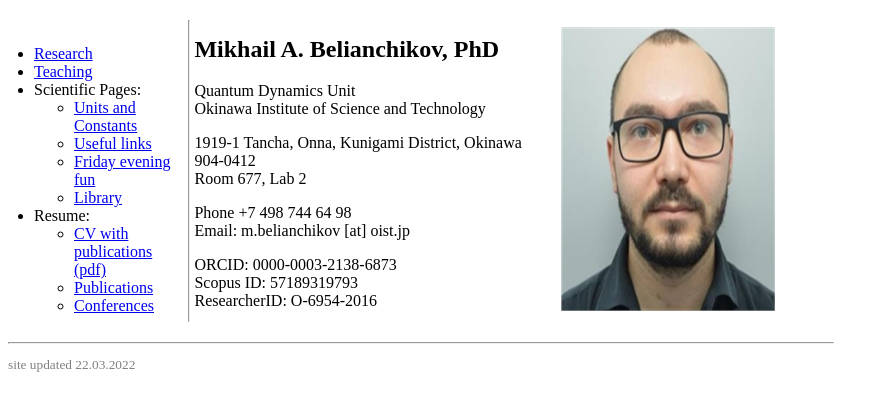
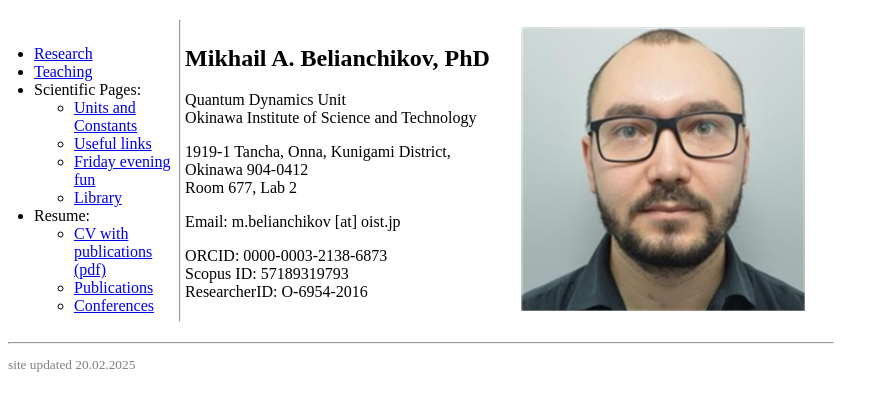
Before and after one commit to mbelianchikov/mbelianchikov.github.io, a plain HTML site: page index.html in a window 1280 px wide. Shown: the whole page, without its empty margins (0-889 px from the left). Drawn offline with Linux system fonts and the light colour scheme.

Commit message:
update index

```diff
--- a/index.html
+++ b/index.html
@@ -33,14 +33,13 @@
           </td>
           <td>
             <hr style="width: 0px; color: white; height: 300px;"></td>
-          <td style="width: 500px;">
+          <td style="width: 600px;">
             <h2>Mikhail A. Belianchikov, PhD</h2>
             <p>Quantum Dynamics Unit <br>
               Okinawa Institute of Science and Technology</p>
             <p>1919-1 Tancha, Onna, Kunigami District, Okinawa 904-0412 <br>
               Room 677, Lab 2</p>
-            <p>Phone +7 498 744 64 98 <br>
-              Email: m.belianchikov [at] oist.jp</p>
+            <p>Email: m.belianchikov [at] oist.jp</p>
             <p>ORCID: 0000-0003-2138-6873<br>
               Scopus ID: 57189319793<br>
               ResearcherID: O-6954-2016 </p>
@@ -49,14 +48,14 @@
           </td>
           <td style="width: 270.517px;"><img src="photo2.jpg" alt="" title="photo"
 
-              style="width: 214px; height: 284px;"><br>
+              style="width: 284px; height: 284px;"><br>
           </td>
         </tr>
       </tbody>
     </table>
     <hr style="width: 824px; color: white; height: 0px; margin-left: 0px;">
     <div style="color:gray; font-size: smaller">
-      <p> site updated 22.03.2022</p>
+      <p> site updated 20.02.2025</p>
     </div>
   </body>
 </html>
```
